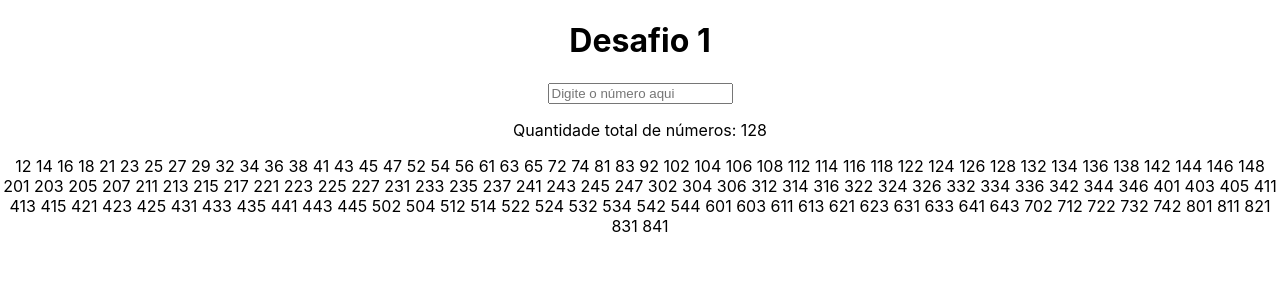
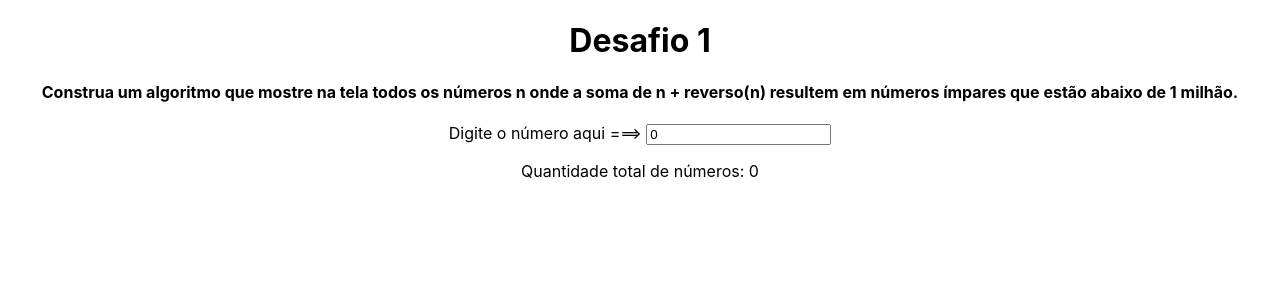
Before and after one commit to williamnstolb/desafio-warren, a React (Create React App) app in the folder desafio-warren/: page / in a window 1280 px wide. Shown: the top 300 px of the page. Built offline with nearby package versions, Linux system fonts and the light colour scheme.

Commit message:
Página inicial do desafio 1: finalizada sem css

```diff
--- a/desafio-warren/src/pages/Desafio1.jsx
+++ b/desafio-warren/src/pages/Desafio1.jsx
@@ -1,13 +1,22 @@
-import React from 'react';
+import React, { useState } from 'react';
 import desafio1 from '../utils/desafio1';
 
 function Desafio1() {
-  const list = desafio1(1000);
+  const [number, setNumber] = useState(0);
+  const list = desafio1(number);
+
+  const onChange = (e) => {
+    const value = e.target.value;
+    setNumber(value);
+  }
+
   return (
     <div>
       <h1>Desafio 1</h1>
+      <h4> Construa um algoritmo que mostre na tela todos os números n onde a soma de n + reverso(n) resultem em números ímpares que estão abaixo de 1 milhão.</h4>
       <div>
-        <input type="text" placeholder='Digite o número aqui'/>
+        <label htmlFor="number">Digite o número aqui { '===> ' } </label>
+        <input id="number" type="text" value={ number } onChange={ onChange } />
       </div>
       <div>
         <p >{ `Quantidade total de números: ${list.length}` } </p>
```
